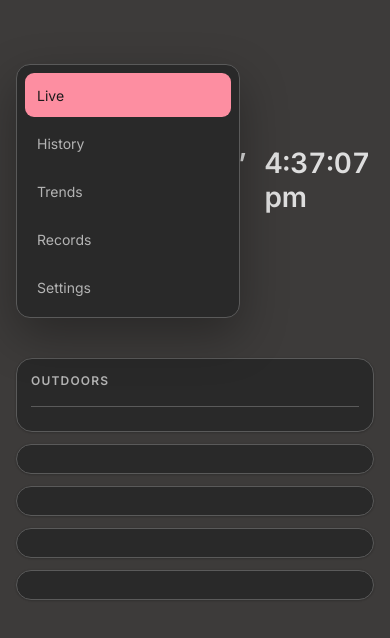
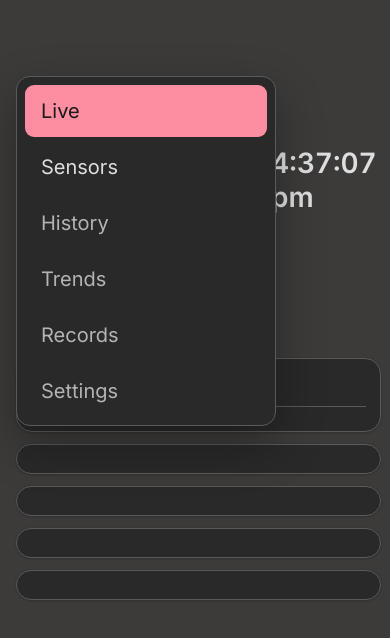
Before and after one commit to sstjean/ecowitt-dashboard, a website built with Vite: page apps/web/index.html in a window 390 px wide. Both pictures are taken after a click on the button "Open menu". Built offline with nearby package versions, Linux system fonts and the light colour scheme; files whose address does not match are found by name.

Commit message:
feat(007): add Sensors menu item + kiosk legibility upgrade to header
US3 T035/T039: the existing hamburger menu gains an enabled 'Sensors' item
that fires an onSensors callback and collapses the menu (the access path to
the health overlay). Enlarge the hamburger touch target/icon and bump nav-item
font/hit areas for wall-kiosk legibility (Feature 004, FR-017). Update the
header + a11y assertions for the new item and enlarged targets.

```diff
--- a/apps/web/src/render/header.ts
+++ b/apps/web/src/render/header.ts
@@ -10,7 +10,13 @@ export interface HeaderHandle {
   start(now?: () => Date): () => void;
 }
 
-/** A single nav entry. The active page is current; the rest are placeholders. */
+/** Optional wiring for the header's actionable nav items. */
+export interface HeaderOptions {
+  /** Invoked when the "Sensors" menu item is chosen (opens the health overlay). */
+  onSensors?: () => void;
+}
+
+/** A single placeholder nav entry. The active page is current; the rest are disabled. */
 function navItem(doc: Document, label: string, active: boolean): HTMLElement {
   const attrs = active
     ? { class: "nav-item active", "aria-current": "page" }
@@ -19,7 +25,7 @@ function navItem(doc: Document, label: string, active: boolean): HTMLElement {
 }
 
 /** Build the three-zone header: menu button, centred date, right-aligned clock. */
-export function createHeader(doc: Document): HeaderHandle {
+export function createHeader(doc: Document, opts: HeaderOptions = {}): HeaderHandle {
   const menuIcon = svgEl(
     doc,
     "svg",
@@ -35,13 +41,28 @@ export function createHeader(doc: Document): HeaderHandle {
   const date = el(doc, "div", { class: "h-date" }, "—");
   const time = el(doc, "div", { class: "h-time" }, "--:--:--");
 
-  // In-app navigation: Live is the active page; History/Trends/Records/Settings
-  // are placeholders until their views land. Collapsed behind the hamburger.
+  function closeMenu(): void {
+    nav.hidden = true;
+    hamburger.setAttribute("aria-expanded", "false");
+  }
+
+  // "Sensors" is an actionable item (not a placeholder): it opens the Sensor
+  // Health overlay and collapses the menu, keeping the single-viewport kiosk tidy.
+  const sensors = el(doc, "button", { class: "nav-item" }, "Sensors");
+  sensors.addEventListener("click", () => {
+    opts.onSensors?.();
+    closeMenu();
+  });
+
+  // In-app navigation: Live is the active page; Sensors opens the health overlay;
+  // History/Trends/Records/Settings are placeholders until their views land.
+  // Collapsed behind the hamburger.
   const nav = el(
     doc,
     "nav",
     { class: "h-nav", hidden: "" },
     navItem(doc, "Live", true),
+    sensors,
     navItem(doc, "History", false),
     navItem(doc, "Trends", false),
     navItem(doc, "Records", false),
--- a/apps/web/src/styles.css
+++ b/apps/web/src/styles.css
@@ -63,9 +63,9 @@ body {
 .hamburger {
   justify-self: start;
   appearance: none;
-  width: 46px;
-  height: 46px;
-  border-radius: 11px;
+  width: 56px;
+  height: 56px;
+  border-radius: 13px;
   border: 1px solid var(--cp-border);
   background: var(--cp-surface);
   color: var(--cp-text);
@@ -84,8 +84,8 @@ body {
   border-radius: 4px;
 }
 .hamburger svg {
-  width: 24px;
-  height: 24px;
+  width: 30px;
+  height: 30px;
 }
 .h-date {
   justify-self: center;
@@ -109,10 +109,10 @@ body {
 /* ---------- Navigation menu (opened by hamburger) ---------- */
 .h-nav {
   position: fixed;
-  top: 64px;
+  top: 76px;
   left: 16px;
   z-index: 60;
-  width: 224px;
+  width: 260px;
   background: var(--cp-surface);
   border: 1px solid var(--cp-border);
   border-radius: 14px;
@@ -131,10 +131,10 @@ body {
   background: transparent;
   color: var(--cp-text);
   border-radius: 9px;
-  padding: 12px;
-  min-height: 44px;
+  padding: 14px 16px;
+  min-height: 52px;
   font: inherit;
-  font-size: 14px;
+  font-size: 20px;
   cursor: pointer;
   display: flex;
   align-items: center;
```
Also changed, not shown: apps/web/tests/a11y.test.ts (+4 -3 lines), apps/web/tests/render/header.test.ts (+54 -6 lines).
